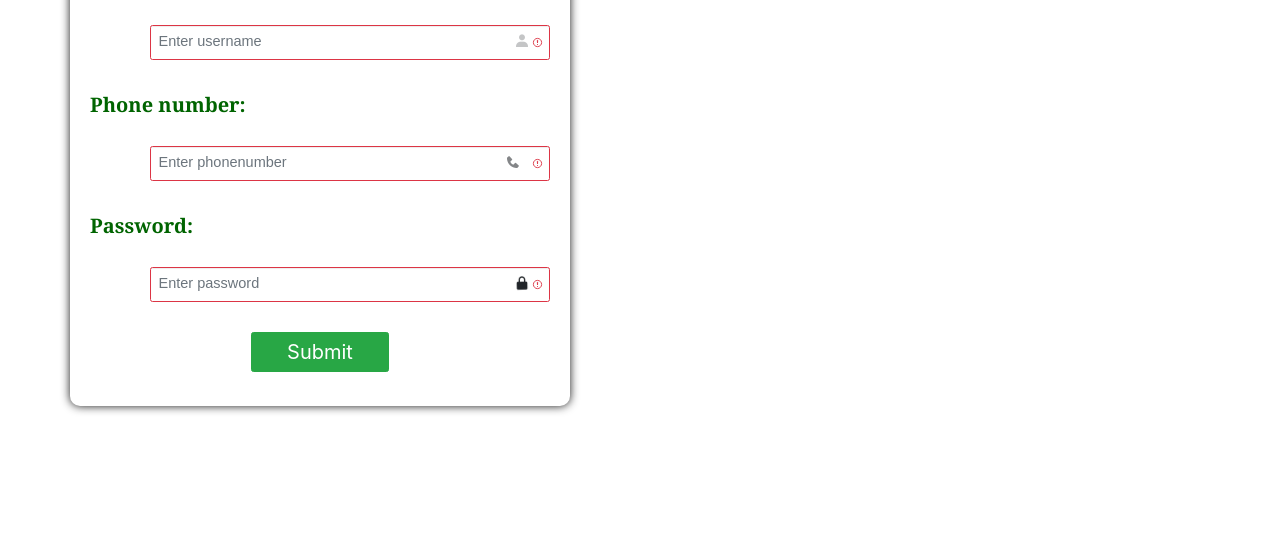
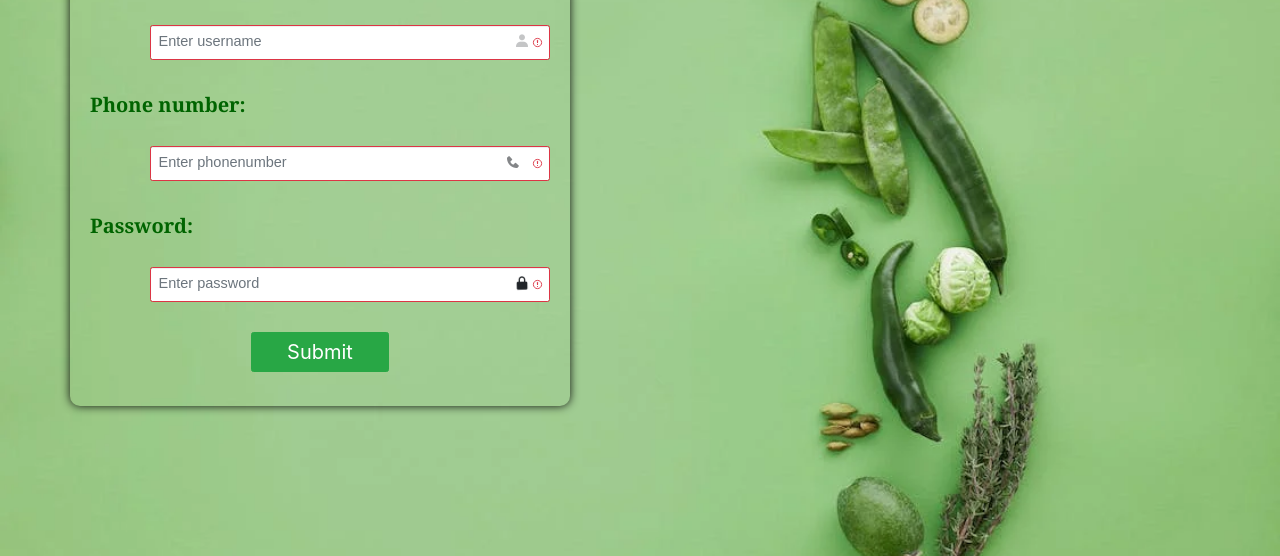
Before and after one commit to Samyuktha0804/Vegshop, a plain HTML site: page registration.html in a window 1280 px wide. Shown: the part 244-800 px from the top of the page. Drawn offline with nearby package versions, Linux system fonts and the light colour scheme.

Commit message:
Update form.css

```diff
--- a/form.css
+++ b/form.css
@@ -7,7 +7,7 @@ body {
 }
 
 .background-image {
-    background-image: url("veg 2.jpg");
+    background-image: url("veg2.jpg");
     background-size: cover;
    background-position: center;
     height: 100vh;
```
